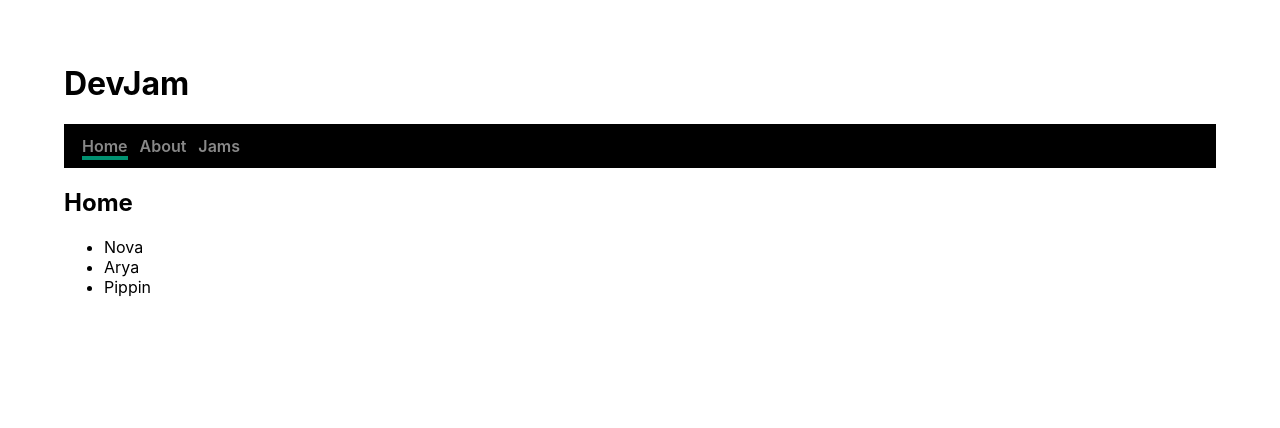
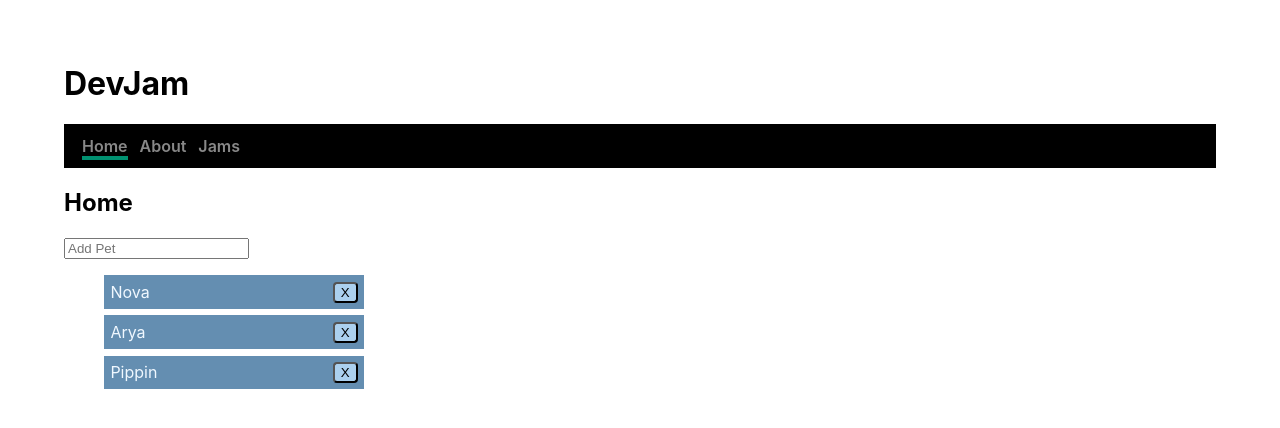
Before and after one commit to markcampbell/nextjs, a Next.js app: page / in a window 1280 px wide. Shown: the top 428 px of the page. Built offline with nearby package versions, Linux system fonts and the light colour scheme.

Commit message:
added form to add pets

```diff
--- a/components/ActiveLink.tsx
+++ b/components/ActiveLink.tsx
@@ -5,7 +5,7 @@ import PropTypes from 'prop-types';
 import React, { Children } from 'react';
 
 const ActiveLink = ({ children, activeClassName, ...props }) => {
-  const { asPath } = useRouter();
+  const { asPath } = useRouter(); // get the current path
   const child = Children.only(children);
   const childClassName = child.props.className || '';
 
@@ -14,7 +14,7 @@ const ActiveLink = ({ children, activeClassName, ...props }) => {
       ? `${childClassName} ${activeClassName}`.trim()
       : childClassName;
 
-  console.log(className);
+  // console.log(props);
   return (
     <Link href={''} {...props}>
       {React.cloneElement(child, {
--- /dev/null
+++ b/components/AddPetForm.tsx
@@ -0,0 +1,34 @@
+import React, { useState } from 'react';
+
+function AddPetForm(props) {
+  const [petNameInput, setPetNameInput] = useState('');
+
+  function updateAddPet(event) {
+    setPetNameInput(event.target.value);
+  }
+
+  function submitAddPetForm(event) {
+    event.preventDefault();
+    if (petNameInput.trim().length === 0) {
+      return;
+    }
+    props.addPets(petNameInput);
+
+    setPetNameInput('');
+  }
+
+  return (
+    <div>
+      <form action="#" onSubmit={submitAddPetForm}>
+        <input
+          type="text"
+          value={petNameInput}
+          placeholder="Add Pet"
+          onChange={updateAddPet}
+        />
+      </form>
+    </div>
+  );
+}
+
+export default AddPetForm;
--- a/helpers/fetchPets.ts
+++ b/helpers/fetchPets.ts
@@ -1,4 +1,5 @@
 export async function fetchPets() {
+  console.log('FETCHING PETS');
   const response = await fetch('/pets.json');
   const data = await response.json();
   return data;
--- a/pages/index.tsx
+++ b/pages/index.tsx
@@ -1,16 +1,42 @@
 import React, { useState } from 'react';
 import Link from 'next/link';
-import { fetchPets } from '../helpers/fetchPets';
+// import { fetchPets } from '../helpers/fetchPets';
 import { Navbar } from '../components/Navbar';
+import AddPetForm from '../components/AddPetForm';
 
-const petsData = fetchPets();
+// const petsData = petsRepo.getAll();
+// const petsData = fetchPets();
 
 export default function Home() {
-  const [pets, setPets] = useState([]);
+  const [pets, setPets] = useState([
+    { id: 1, name: 'Nova' },
+    { id: 2, name: 'Arya' },
+    { id: 3, name: 'Pippin' },
+  ]);
 
-  petsData.then(result => {
-    setPets(result);
-  });
+  const [idForPets, setIdForPets] = useState(pets.length + 1);
+
+  // if we want to load the pets from the json
+  // petsData.then(result => {
+  //   setPets(result);
+  // });
+
+  function addPets(petName: string) {
+    console.log('adding pet:', petName);
+    setPets([
+      ...pets,
+      {
+        id: idForPets,
+        name: petName,
+      },
+    ]);
+    setIdForPets(prevIdForPets => prevIdForPets + 1);
+  }
+
+  function removePet(petId: number) {
+    console.log('remove pet:', petId);
+    setPets([...pets].filter(pet => pet.id !== petId));
+  }
 
   return (
     <main>
@@ -18,9 +44,15 @@ export default function Home() {
       <Navbar />
 
       <h2>Home</h2>
-      <ul>
+      <AddPetForm addPets={addPets} />
+      <ul className="pets">
         {pets.map(pet => (
-          <li key={pet.id}>{pet.name}</li>
+          <li key={pet.id}>
+            {pet.name}
+            <button type="button" onClick={() => removePet(pet.id)}>
+              X
+            </button>
+          </li>
         ))}
       </ul>
     </main>
--- /dev/null
+++ b/public/petsData.json
@@ -0,0 +1,6 @@
+[
+  { "id": 1, "name": "Nova" },
+  { "id": 2, "name": "Arya" },
+  { "id": 3, "name": "Pippin" },
+  { "id": 3, "name": "Sol" }
+]
--- a/styles/globals.css
+++ b/styles/globals.css
@@ -32,3 +32,21 @@ a {
 .nav-link.active {
   border-bottom: 4px solid rgb(0, 145, 113);
 }
+ul.pets {
+  width: 300px;
+}
+ul.pets li {
+  color: aliceblue;
+  font-size: 1em;
+  margin: 0.4em 0;
+  padding: 0.4em;
+  background: rgb(100, 142, 177);
+  list-style: none;
+  display: flex;
+  justify-content: space-between;
+  align-items: center;
+}
+ul.pets li button {
+  background: rgb(171, 208, 238);
+  border-radius: 0.3em;
+}
```
Also changed, not shown: helpers/petsRepo.tsx (added, +12 -0 lines).
